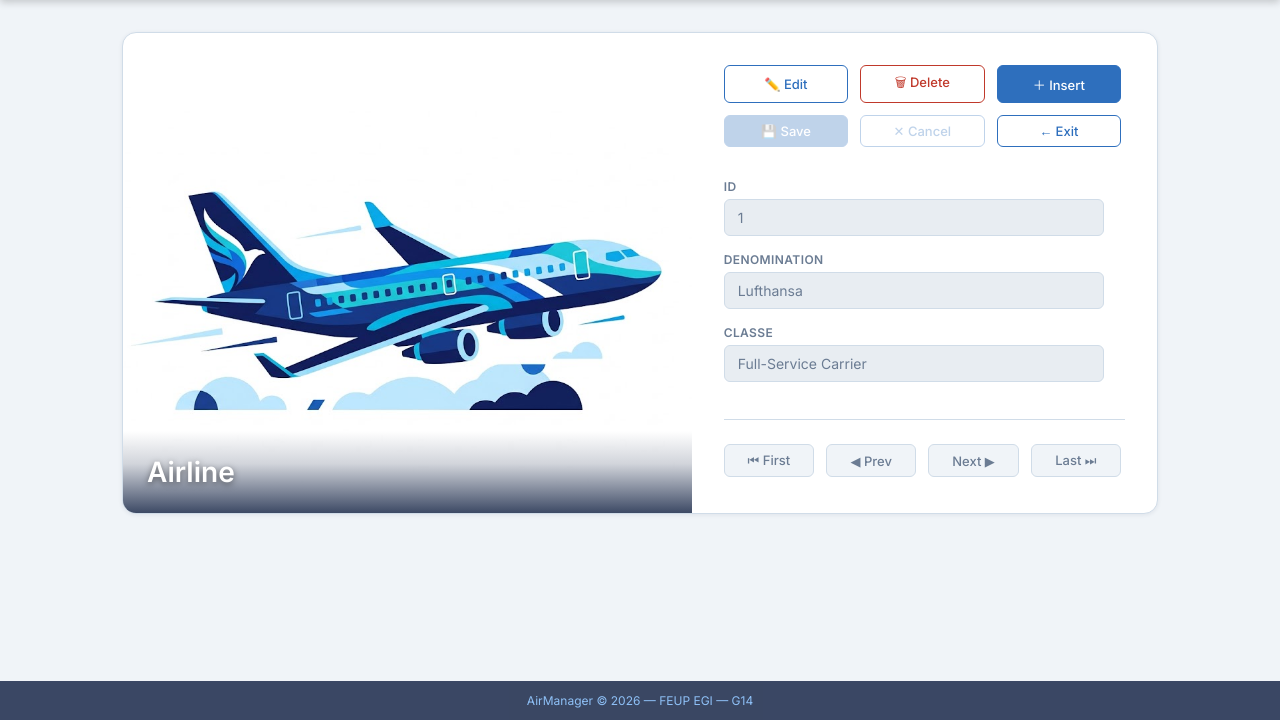
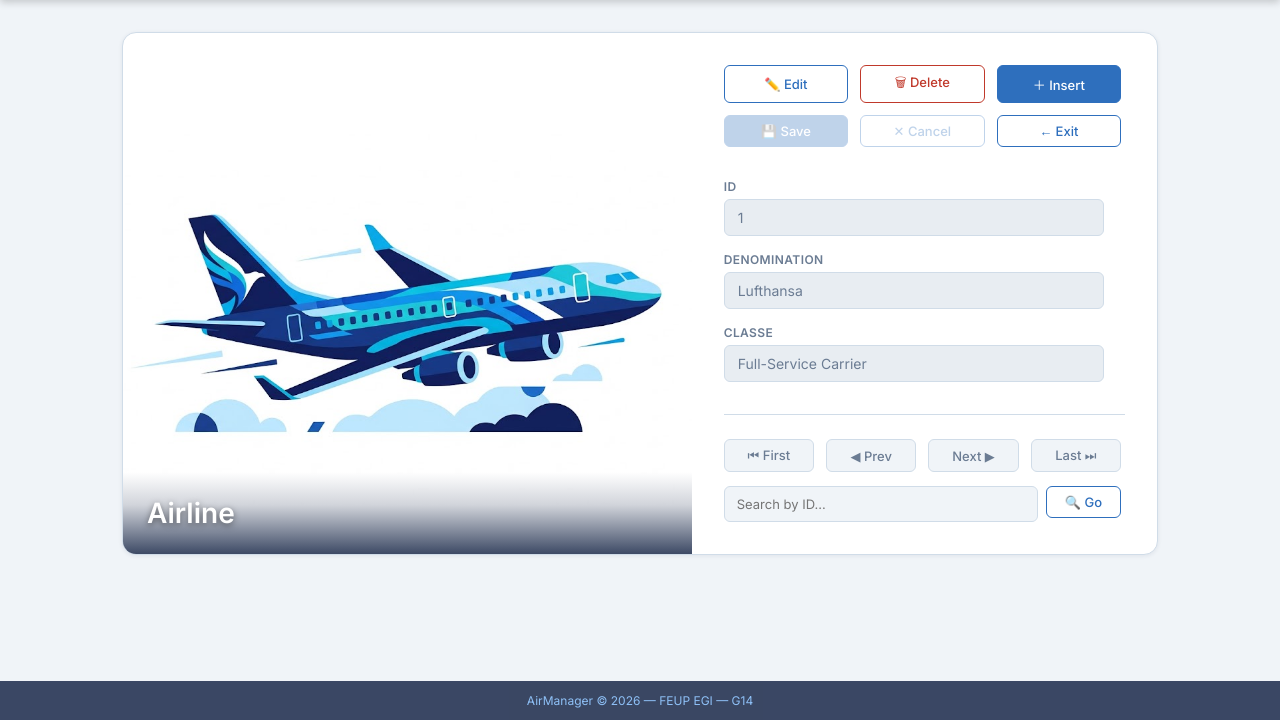
Before and after one commit to joao18oli/g14_project, a Flask app: page /gform/Airline in a window 1280 px wide. Shown: the part 80-800 px from the top of the page. Run offline with Flask 3, Linux system fonts and the light colour scheme; a user stored in the database is signed in.

Commit message:
search by ID, date fix, scroll fix, UI improvements

```diff
--- a/app.py
+++ b/app.py
@@ -15,6 +15,13 @@ from subs.apps_userlogin import apps_userlogin
 app = Flask(__name__)
 app.config['TEMPLATES_AUTO_RELOAD'] = True
 app.jinja_env.auto_reload = True
+
+@app.template_filter('dateformat')
+def dateformat(value):
+    s = str(value)
+    if value and ':' in s and ' ' in s:
+        return s.split(' ')[0]
+    return value
 
 Airport.read(filename + 'Airport airlines.db')
 Airline.read(filename + 'Airport airlines.db')
@@ -69,4 +76,4 @@ def userlogin():
     return apps_userlogin()
 
 if __name__ == '__main__':
-    app.run(debug=True, use_reloader=False)
+    app.run(debug=True)
--- a/subs/apps_gform.py
+++ b/subs/apps_gform.py
@@ -41,6 +41,16 @@ def apps_gform(cname=''):
             elif option == "insert":
                 butshow = "disabled"
                 butedit = "enabled"
+            elif option == "goto":
+                search_id = request.args.get("search_id", "").strip()
+                if search_id:
+                    try:
+                        sid = int(search_id)
+                        if sid in cl.lst:
+                            cl.pos = cl.lst.index(sid)
+                    except ValueError:
+                        if search_id in cl.lst:
+                            cl.pos = cl.lst.index(search_id)
             elif option == 'cancel':
                 pass
             elif option == "first":
--- a/templates/base.html
+++ b/templates/base.html
@@ -41,7 +41,7 @@
       <span>AirManager &copy; 2026 &mdash; FEUP EGI &mdash; G14</span>
     </footer>
 
-        <a href="#" id="btn-topo" title="Voltar ao topo">&uarr; Topo</a>
+        <a href="#" id="btn-topo" title="Back to top">&uarr; Top</a>
 
     <script>
     window.onscroll = function() {
--- a/templates/gform.html
+++ b/templates/gform.html
@@ -1,6 +1,21 @@
 {% extends 'base.html' %}
 {% block title %}{% endblock %}
 {% block content %}
+
+<script>
+document.addEventListener('DOMContentLoaded', function() {
+    var scrollPos = sessionStorage.getItem('scrollPos');
+    if (scrollPos) {
+        window.scrollTo(0, parseInt(scrollPos));
+        sessionStorage.removeItem('scrollPos');
+    }
+    document.querySelectorAll('#first, #previous, #next, #last').forEach(function(btn) {
+        btn.addEventListener('click', function() {
+            sessionStorage.setItem('scrollPos', window.scrollY);
+        });
+    });
+});
+</script>
 
 {% if cname == 'Voo' %}
 
@@ -41,21 +56,29 @@
                 <div style="margin-bottom: 1rem;">
                     {% if loop.index == 1 %}
                         <label for="{{key}}" style="color: rgba(255,255,255,0.85);">{{des[loop.index-1]}}</label>
-                        <input type="text" readonly id="{{key}}" name="{{key}}" value="{{obj[key]}}" size="4"/>
+                        <input type="text" readonly id="{{key}}" name="{{key}}" value="{{obj[key]|dateformat}}" size="4"/>
                     {% else %}
                         <label for="{{key}}" style="color: rgba(255,255,255,0.85);">{{des[loop.index-1]}}</label>
-                        <input type="text" {{butedit}} id="{{key}}" name="{{key}}" value="{{obj[key]}}" size="30"/>
+                        <input type="text" {{butedit}} id="{{key}}" name="{{key}}" value="{{obj[key]|dateformat}}" size="30"/>
                     {% endif %}
                 </div>
             {% endfor %}
         </form>
 
-        <div style="display: flex; gap: 8px; margin-top: 1.5rem; padding-top: 1.5rem; border-top: 1px solid rgba(255,255,255,0.3);">
+        <div style="display: flex; gap: 8px; margin-top: 1.5rem; padding-top: 1.5rem; border-top: 1px solid rgba(255,255,255,0.3); flex-wrap: wrap;">
             <button id="first" type="button" {{butshow}} onclick="window.location.href = '/gform/{{cname}}?option=first'" class="button1" style="flex:1;">⏮ First</button>
             <button id="previous" type="button" {{butshow}} onclick="window.location.href = '/gform/{{cname}}?option=previous'" class="button1" style="flex:1;">◀ Prev</button>
             <button id="next" type="button" {{butshow}} onclick="window.location.href = '/gform/{{cname}}?option=next'" class="button1" style="flex:1;">Next ▶</button>
             <button id="last" type="button" {{butshow}} onclick="window.location.href = '/gform/{{cname}}?option=last'" class="button1" style="flex:1;">Last ⏭</button>
         </div>
+        <!-- Pesquisa por ID -->
+        <form action="/gform/{{cname}}" method="get" style="display: flex; gap: 8px; margin-top: 10px;">
+            <input type="hidden" name="option" value="goto"/>
+            <input type="text" name="search_id" placeholder="Search by ID..." min="1"
+                   style="flex:1; padding: 7px 12px; border: 1.5px solid #d0dce8; border-radius: 6px;
+                          background: #f0f4f8; color: #1b2a4a; font-size: 13px; font-family: Inter, sans-serif;"/>
+            <button type="submit" class="button1" style="white-space: nowrap;">🔍 Go</button>
+        </form>
     </div>
 </div>
 
@@ -68,10 +91,9 @@
         <!-- Coluna esquerda — imagem -->
         <div style="width: 55%; min-width: 55%; position: relative; overflow: hidden;">
             <img src="/static/images/{{cname}}.jpg" alt="{{cname}}"
-                 style="position: absolute; inset: 0; width: 120%; height: 120%; object-fit: contain;padding: 0px; object-position: center; left: -10%; top: -5%;
+                 style="position: absolute; inset: 0; width: 120%; height: 120%; object-fit: contain; padding: 0px; object-position: center; left: -10%; top: -5%;
                  {% if cname == 'Airport' %}object-position: center 20%;{% else %}object-position: 65% center;{% endif %}">
 
-            <!-- Gradiente + título -->
             <div style="position: absolute; bottom: 0; left: 0; right: 0; padding: 1.5rem;
                         background: linear-gradient(to top, rgba(27,42,74,0.85) 0%, rgba(27,42,74,0.2) 60%, transparent 100%);">
                 <h1 style="font-size: 28px; font-weight: 600; color: white; margin: 0; text-shadow: 0 2px 6px rgba(0,0,0,0.5);">
@@ -99,21 +121,32 @@
                         <div style="margin-bottom: 1rem;">
                             {% if loop.index == 1 %}
                                 <label for="{{key}}">{{des[loop.index-1]}}</label>
-                                <input type="text" readonly id="{{key}}" name="{{key}}" value="{{obj[key]}}" size="4"/>
+                                <input type="text" readonly id="{{key}}" name="{{key}}" value="{{obj[key]|dateformat}}" size="4"/>
                             {% else %}
                                 <label for="{{key}}">{{des[loop.index-1]}}</label>
-                                <input type="text" {{butedit}} id="{{key}}" name="{{key}}" value="{{obj[key]}}" size="30"/>
+                                <input type="text" {{butedit}} id="{{key}}" name="{{key}}" value="{{obj[key]|dateformat}}" size="30"/>
                             {% endif %}
                         </div>
                     {% endfor %}
                 </form>
             </div>
 
-            <div style="display: flex; gap: 8px; padding-top: 1.5rem; border-top: 1px solid #d0dce8; margin-top: 1rem;">
-                <button id="first" type="button" {{butshow}} onclick="window.location.href = '/gform/{{cname}}?option=first'" class="button1" style="flex:1;">⏮ First</button>
-                <button id="previous" type="button" {{butshow}} onclick="window.location.href = '/gform/{{cname}}?option=previous'" class="button1" style="flex:1;">◀ Prev</button>
-                <button id="next" type="button" {{butshow}} onclick="window.location.href = '/gform/{{cname}}?option=next'" class="button1" style="flex:1;">Next ▶</button>
-                <button id="last" type="button" {{butshow}} onclick="window.location.href = '/gform/{{cname}}?option=last'" class="button1" style="flex:1;">Last ⏭</button>
+            <div style="margin-top: 1rem;">
+                <!-- Navegação -->
+                <div style="display: flex; gap: 8px; padding-top: 1.5rem; border-top: 1px solid #d0dce8;">
+                    <button id="first" type="button" {{butshow}} onclick="window.location.href = '/gform/{{cname}}?option=first'" class="button1" style="flex:1;">⏮ First</button>
+                    <button id="previous" type="button" {{butshow}} onclick="window.location.href = '/gform/{{cname}}?option=previous'" class="button1" style="flex:1;">◀ Prev</button>
+                    <button id="next" type="button" {{butshow}} onclick="window.location.href = '/gform/{{cname}}?option=next'" class="button1" style="flex:1;">Next ▶</button>
+                    <button id="last" type="button" {{butshow}} onclick="window.location.href = '/gform/{{cname}}?option=last'" class="button1" style="flex:1;">Last ⏭</button>
+                </div>
+                <!-- Pesquisa por ID -->
+                <form action="/gform/{{cname}}" method="get" style="display: flex; gap: 8px; margin-top: 10px;">
+                    <input type="hidden" name="option" value="goto"/>
+                    <input type="text" name="search_id" placeholder="Search by ID..." min="1"
+                           style="flex:1; padding: 7px 12px; border: 1.5px solid #d0dce8; border-radius: 6px;
+                                  font-size: 13px; font-family: Inter, sans-serif; color: #1b2a4a; background: #f0f4f8;"/>
+                    <button type="submit" class="button1" style="white-space: nowrap;">🔍 Go</button>
+                </form>
             </div>
         </div>
     </div>
```
Also changed, not shown: subs/apps_subform.py (+10 -0 lines), templates/subform.html (+26 -3 lines), 1 other file.
